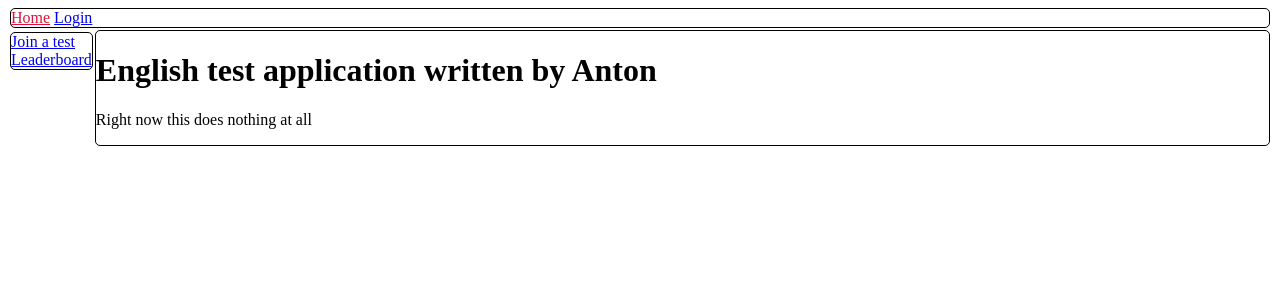
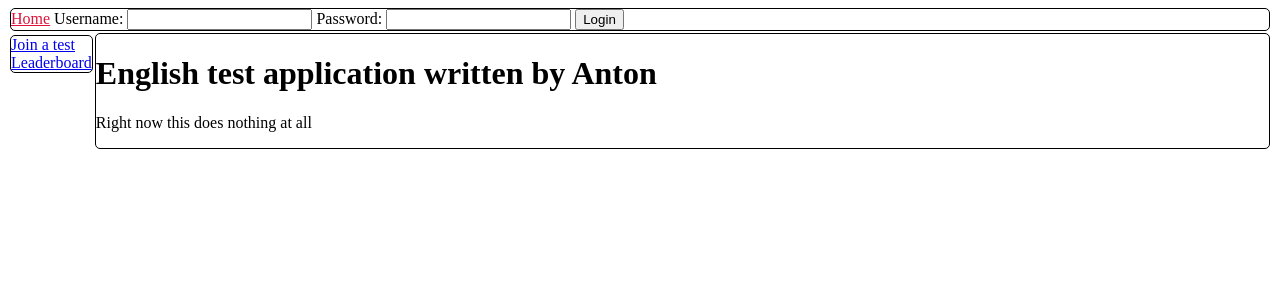
Before and after one commit to UARTman/test-system-project, a Flask app: page / in a window 1280 px wide. Shown: the top 300 px of the page. Run offline with Flask 2, Linux system fonts and the light colour scheme.

Commit message:
Added login system

```diff
--- a/app.py
+++ b/app.py
@@ -1,4 +1,5 @@
 import os
+from hashlib import md5
 
 from flask import Flask, url_for, request, redirect, session
 from flask import render_template
@@ -41,10 +42,14 @@ def page_access_denied():
     return "<h1>Access Denied!</h1> <a href='{0}'> Home </a> ".format(url_for("page_home"))
 
 
-@app.route('/login')
+@app.route('/login', methods=["POST"])
 def action_login():
-    session['user'] = 'admin'
-    return redirect(url_for("page_admin_tests"))
+    usr = request.form['user']
+    pwd = md5(bytearray(request.form['password'], encoding='utf-8')).hexdigest()
+    a = User.select().where(User.username == usr and User.password == pwd)
+    if len(a):
+        session['user'] = usr
+    return redirect(url_for("page_home"))
 
 
 @app.route('/logout')
--- a/templates/t_base.html
+++ b/templates/t_base.html
@@ -22,7 +22,11 @@
             <a href="{{ url_for('page_admin_tests') }}">Admin panel</a>
             <a href="{{ url_for('action_logout') }}"> Logout </a>
         {% else %}
-            <a href="{{ url_for('action_login') }}"> Login </a>
+            <form action="{{ url_for('action_login') }}" style="display: inline" method="post">
+                <label for="user">Username: </label><input type="text" id="user" name="user">
+                <label for="password">Password: </label><input type="password" id="password" name="password">
+            <input type="submit" value="Login">
+            </form>
         {% endif %}
     {% endblock %}
 </div>
@@ -91,5 +95,13 @@
         return d;
     }
 </script>
+<script>
+    $(function () {
+        $('#login_button').click(function () {
+            console.log('login');
+            return false;
+        })
+    })
+</script>
 </body>
 </html>
```
Also changed, not shown: orm.db.
